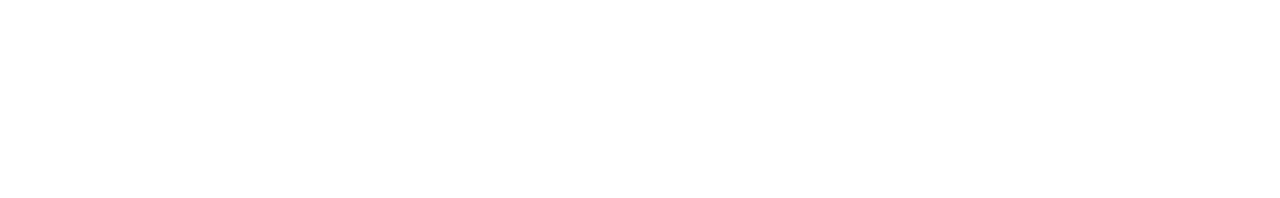
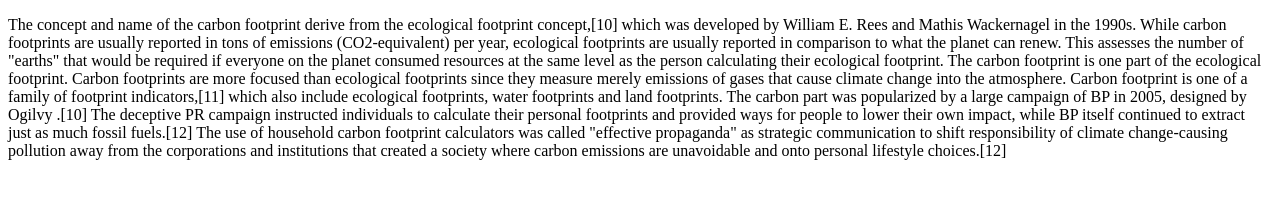
Before and after one commit to Nosewall/COMP2537-Assignment-3, a website: page static/templates/content1.html in a window 1280 px wide. Drawn offline with Linux system fonts and the light colour scheme.

Commit message:
Fixed so templating works on profile page

```diff
--- a/package.json
+++ b/package.json
@@ -20,6 +20,7 @@
   "dependencies": {
     "express": "^4.17.1",
     "express-session": "^1.17.1",
+    "jquery": "^3.6.0",
     "jsdom": "^16.5.3",
     "mysql": "^2.18.1",
     "mysql2": "^2.2.5",
--- a/static/scripts/client.js
+++ b/static/scripts/client.js
@@ -1,3 +1,5 @@
+"use strict";
+
 $(document).ready(function () {
     $("#submit").click(function () {
         $.ajax({
--- a/static/templates/content1.html
+++ b/static/templates/content1.html
@@ -0,0 +1,23 @@
+<!DOCTYPE html>
+<html>
+<div id="content1">
+    <p>The concept and name of the carbon footprint derive from the ecological footprint concept,[10] which was
+        developed by William E. Rees and Mathis Wackernagel in the 1990s. While carbon footprints are usually reported
+        in tons of emissions (CO2-equivalent) per year, ecological footprints are usually reported in comparison to what
+        the planet can renew. This assesses the number of "earths" that would be required if everyone on the planet
+        consumed resources at the same level as the person calculating their ecological footprint. The carbon footprint
+        is one part of the ecological footprint. Carbon footprints are more focused than ecological footprints since
+        they measure merely emissions of gases that cause climate change into the atmosphere.
+
+        Carbon footprint is one of a family of footprint indicators,[11] which also include ecological footprints, water
+        footprints and land footprints.
+
+        The carbon part was popularized by a large campaign of BP in 2005, designed by Ogilvy .[10] The deceptive PR
+        campaign instructed individuals to calculate their personal footprints and provided ways for people to lower
+        their own impact, while BP itself continued to extract just as much fossil fuels.[12] The use of household
+        carbon footprint calculators was called "effective propaganda" as strategic communication to shift
+        responsibility of climate change-causing pollution away from the corporations and institutions that created a
+        society where carbon emissions are unavoidable and onto personal lifestyle choices.[12]</p>
+</div>
+
+</html>
--- a/static/templates/profile.html
+++ b/static/templates/profile.html
@@ -4,7 +4,7 @@
   <head>
     <title>Reactive design</title>
     <meta charset="utf-8"/>
-    <link rel="stylesheet" href="style.css">
+    <link rel="stylesheet" href="css/style.css">
   </head>
 
 
@@ -12,7 +12,10 @@
 
     <div id="content1">tests</div>
     <div id="content2"></div>
-    <div id="XxX-content3___&&&&&&"></div>
+    <div id="content3"></div>
+    <form action="/logout" method="get">
+      <input type="submit" value="Logout"/>
+    </form>
 
     <script src="http://ajax.googleapis.com/ajax/libs/jquery/1.11.2/jquery.min.js"></script>
     <script src="scripts/client.js"></script>
```
Also changed, not shown: app.js (+31 -1 lines), static/templates/content2.html (+23 -0 lines), static/templates/content3.html (+23 -0 lines), 1 other file.
